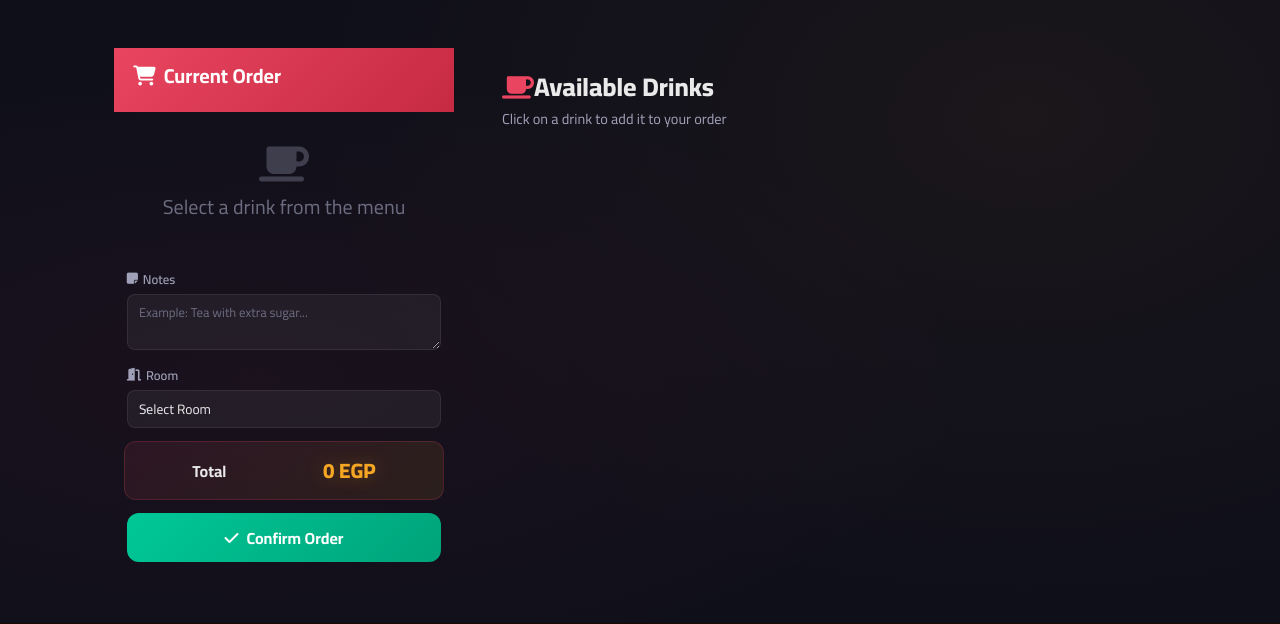
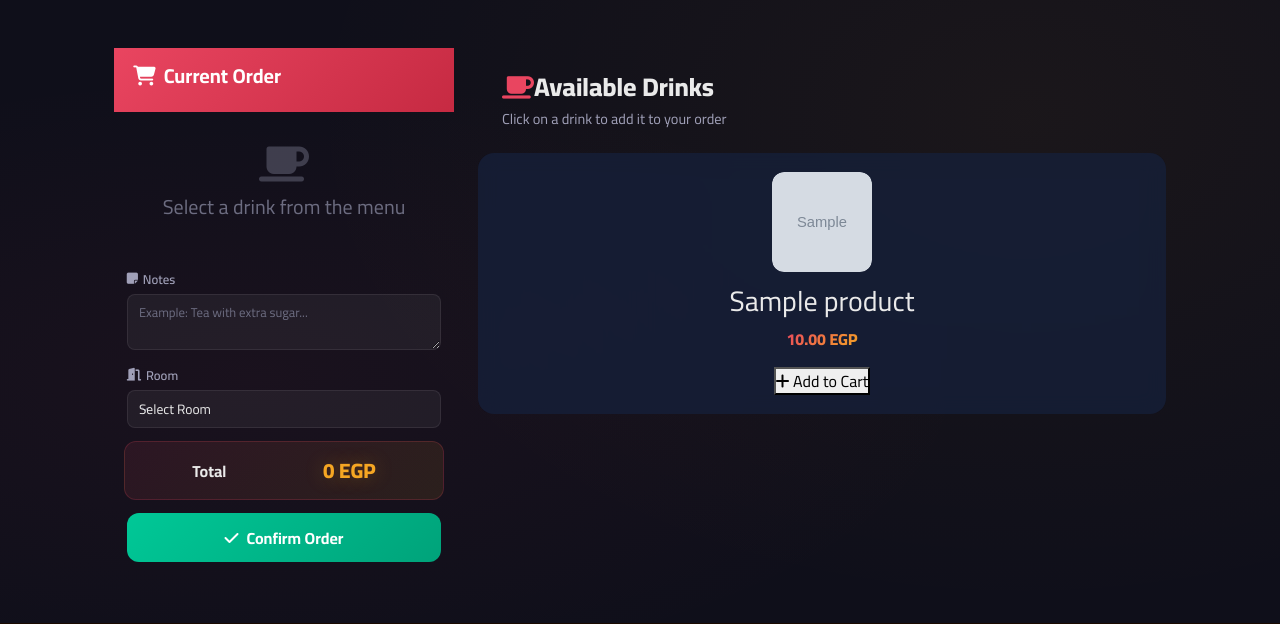
Before and after one commit to eyademad1/cafeteria-project, a PHP site: page /index.php?page=home in a window 1280 px wide. Shown: the part 57-681 px from the top of the page. Run offline with PHP 8.4, Linux system fonts and the light colour scheme; a user stored in the database is signed in; tables that the repository leaves empty hold one stand-in row (values such as "Sample post"); grey boxes marked "Sample" are stand-in pictures.

Commit message:
add php code to get all products

```diff
--- /dev/null
+++ b/controllers/orderController.php
@@ -0,0 +1,17 @@
+<?php
+require_once "./models/product.php";
+class orderController{
+    private $conn;
+
+    public function __construct($conn){
+        $this->conn = $conn;
+    }
+
+   public function index(){
+    $productModel=new product($this->conn);
+    return $productModel->getAllProducts();
+   }
+
+
+
+}
--- a/index.php
+++ b/index.php
@@ -22,6 +22,20 @@ switch ($page) {
     case 'admin':
         include __DIR__ . "/views/admin/dashboard.php";
         break;
+    case 'checkout':
+        require_once __DIR__ . "/controllers/orderController.php";
+        $orderController = new orderController($connection);
+
+        $data = json_decode(file_get_contents('php://input'), true);
+        if ($data) {
+            // we assume the logged in user id is in the session, if not fallback to 1 as placeholder
+            $userId = $_SESSION['user_id'] ?? 1;
+            $data['user_id'] = $userId;
+            $result = $orderController->saveOrder($data);
+            header("Content-Type: application/json");
+            echo json_encode(['success' => $result]);
+        }
+        exit;
     default:
         include __DIR__ . "/views/auth/login.php";
 }
--- /dev/null
+++ b/models/product.php
@@ -0,0 +1,14 @@
+<?php
+    class product{
+        private $conn;
+        public function __construct($conn){
+            $this->conn=$conn;
+        }
+        public function getAllProducts(){
+            $query="select * from products";
+            $stmt=$this->conn->prepare($query);
+            $stmt->execute();
+            return $stmt->fetchAll(PDO::FETCH_ASSOC);
+        }
+
+    }
--- a/views/user/home.php
+++ b/views/user/home.php
@@ -1,9 +1,13 @@
 <?php
 include __DIR__ . "/../layouts/header.php";
+require_once "./controllers/orderController.php";
 if (!isset($_SESSION['user_id'])) {
     header("Location: index.php?page=login");
     exit;
 }
+
+$orderController = new orderController($connection);
+$products = $orderController->index();
 ?>
 
 <main class="main-content">
@@ -58,24 +62,43 @@ if (!isset($_SESSION['user_id'])) {
                         <h3>Latest Order</h3>
                         <span class="banner-time" id="banner-time"></span>
                     </div>
-                    <div class="banner-details"
-                             id="banner-details">
+                    <div class="banner-details" id="banner-details">
+                    </div>
+                </div>
+                <div class="product-grid" id="product-grid">
+                <?php if(empty($products)):?>
+                    <div class="empty-state">
+                        <i class="fas fa-coffee"></i>
+                        <p>No products available</p>
+                    </div>
+                    <?php else:?>
+                    <?php foreach($products as $product):?>
+                        <div class="product-card" data-id="<?php echo $product['id']?>" data-name="<?php echo $product['name']?>" data-price="<?php echo $product['price']?>">
+                            <div class="product-image">
+                                <img src="<?= htmlspecialchars($product['image'] ? 'public/images/' . $product['image'] : 'public/images/default.jpg') ?>" alt="<?= htmlspecialchars($product['name']) ?>">
+                            </div>
+                            <div class="product-info">
+                                <h3><?= htmlspecialchars($product['name']) ?></h3>
+                                <p class="product-price"><?= htmlspecialchars($product['price']) ?> EGP</p>
+                            </div>
+                            <button class="btn-add-to-cart">
+                                <i class="fas fa-plus"></i> Add to Cart
+                            </button>
                         </div>
+                    <?php endforeach;?>
+                <?php endif;?>
 
-
-                </div>
             </div>
         </div>
     </div>
 </main>
 
 <!-- Toast Notification -->
-    <div class="toast" id="toast">
-        <i class="fas fa-check-circle"></i>
-        <span id="toast-message">Added successfully</span>
-    </div>
-
-    <script src="app.js"></script>
+<div class="toast" id="toast">
+    <i class="fas fa-check-circle"></i>
+    <span id="toast-message">Added successfully</span>
+</div>
+<script src="public/js/home.js"></script>
 
 <?php
 include __DIR__ . "/../layouts/footer.php";
```
